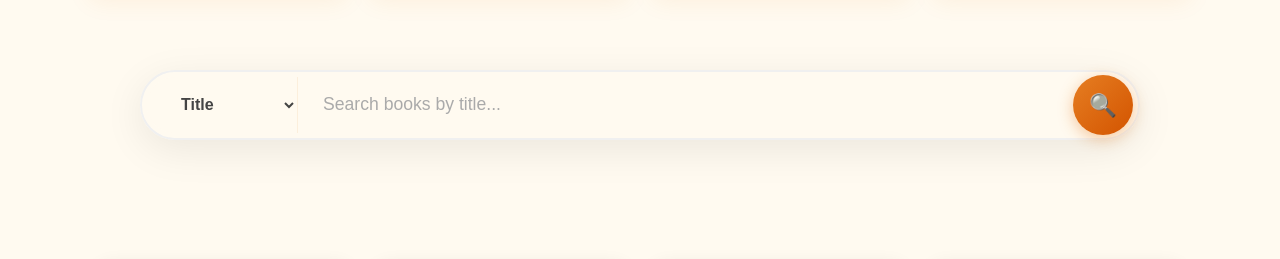
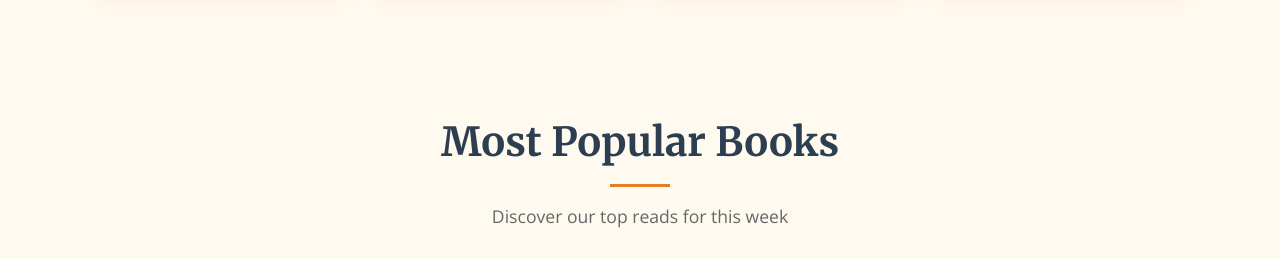
Before and after one commit to bleonaasejdiiu/Library-Management-System, a React (Create React App) app in the folder frontend/: page / in a window 1280 px wide. Shown: the part 799-1058 px from the top of the page. Built offline with nearby package versions, Linux system fonts and the light colour scheme; grey boxes are pictures that could not be loaded.

Commit message:
rrregulli i search ne tekst te home

```diff
--- a/frontend/src/pages/Home.jsx
+++ b/frontend/src/pages/Home.jsx
@@ -27,8 +27,7 @@ function Home() {
   const [currentSlide, setCurrentSlide] = useState(0);
 
   // --- 2. STATE ---
-  const [searchTerm, setSearchTerm] = useState("");
-  const [searchCategory, setSearchCategory] = useState("title");
+  // Search state u hoq sepse nuk nevojitet me
   const [selectedBook, setSelectedBook] = useState(null); // Për Modalin
 
   // --- 3. MOCK DATA (12 LIBRA) ---
@@ -185,17 +184,6 @@ function Home() {
   const nextSlide = () => setCurrentSlide(currentSlide === heroSlides.length - 1 ? 0 : currentSlide + 1);
   const prevSlide = () => setCurrentSlide(currentSlide === 0 ? heroSlides.length - 1 : currentSlide - 1);
 
-  // Filter Logic
-  const filteredBooks = allBooks.filter(book => {
-    if (searchTerm === "") return true;
-    const term = searchTerm.toLowerCase();
-    if (searchCategory === "title") return book.title.toLowerCase().includes(term);
-    if (searchCategory === "author") return book.author.toLowerCase().includes(term);
-    if (searchCategory === "isbn") return book.isbn.includes(term);
-    if (searchCategory === "category") return book.category.toLowerCase().includes(term);
-    return false;
-  });
-
   // Open Modal Logic
   const openDetails = (book) => {
     setSelectedBook(book);
@@ -240,24 +228,16 @@ function Home() {
       {/* BOOKS SECTION */}
       <section className="section-container" style={{paddingTop: '20px'}}>
 
-        {/* SEARCH BAR */}
-        <div className="search-header-container">
-           <div className="main-search-bar">
-            <select className="search-select" value={searchCategory} onChange={(e) => setSearchCategory(e.target.value)}>
-              <option value="title">Title</option>
-              <option value="author">Author</option>
-              <option value="isbn">ISBN</option>
-              <option value="category">Category</option>
-            </select>
-            <input type="text" className="search-input" placeholder={`Search books by ${searchCategory}...`} value={searchTerm} onChange={(e) => setSearchTerm(e.target.value)}/>
-            <button className="search-btn"><span>🔍</span></button>
-          </div>
+        {/* --- KËTU ËSHTË NDRYSHIMI: Search Bar u zëvendësua me Titullin --- */}
+        <div className="section-header" style={{ textAlign: 'center', marginBottom: '40px', marginTop: '40px' }}>
+          <h2 style={{ fontSize: '2.5rem', color: '#2c3e50', marginBottom: '10px' }}>Most Popular Books</h2>
+          <div className="header-line" style={{ margin: '0 auto 15px auto', width: '60px', height: '3px', backgroundColor: '#e67e22' }}></div>
+          <p style={{ color: '#666', fontSize: '1.1rem' }}>Discover our top reads for this week</p>
         </div>
 
-        {/* BOOKS GRID */}
-        {filteredBooks.length > 0 ? (
+        {/* BOOKS GRID - Direkt allBooks (pa filter) */}
         <div className="books-grid">
-            {filteredBooks.map(book => (
+          {allBooks.map(book => (
             // Kur klikon kudo te karta, hapet modali
             <div key={book.id} className="book-card" onClick={() => openDetails(book)}>
               <div className="card-image">
@@ -280,9 +260,6 @@ function Home() {
             </div>
           ))}
         </div>
-        ) : (
-          <div className="no-results"><p>No books found matching "{searchTerm}".</p></div>
-        )}
 
         {/* --- BUTTON "VIEW ALL BOOKS" --- */}
         <div className="view-all-container">
```
Lines whose indentation alone changed are shown as unchanged.
